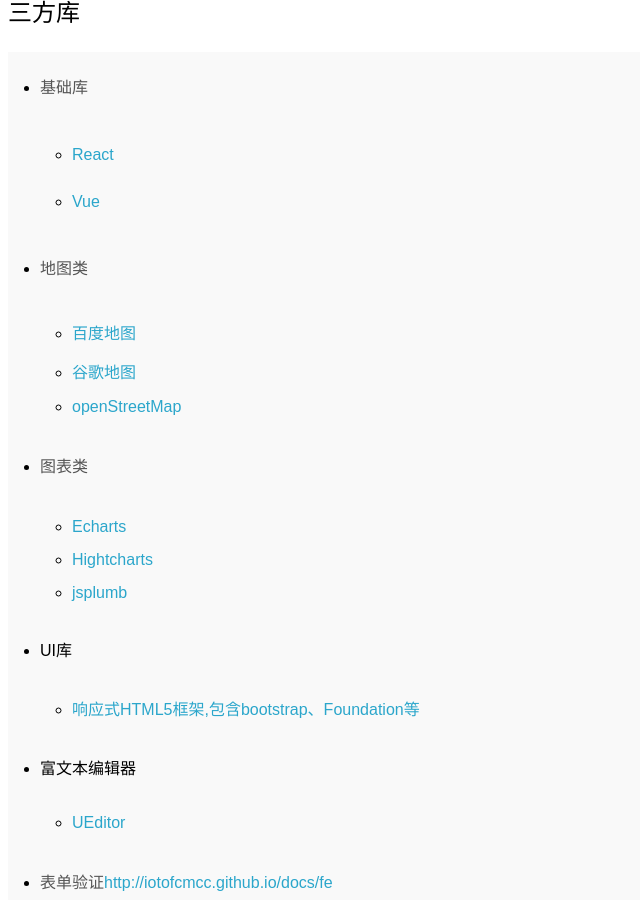
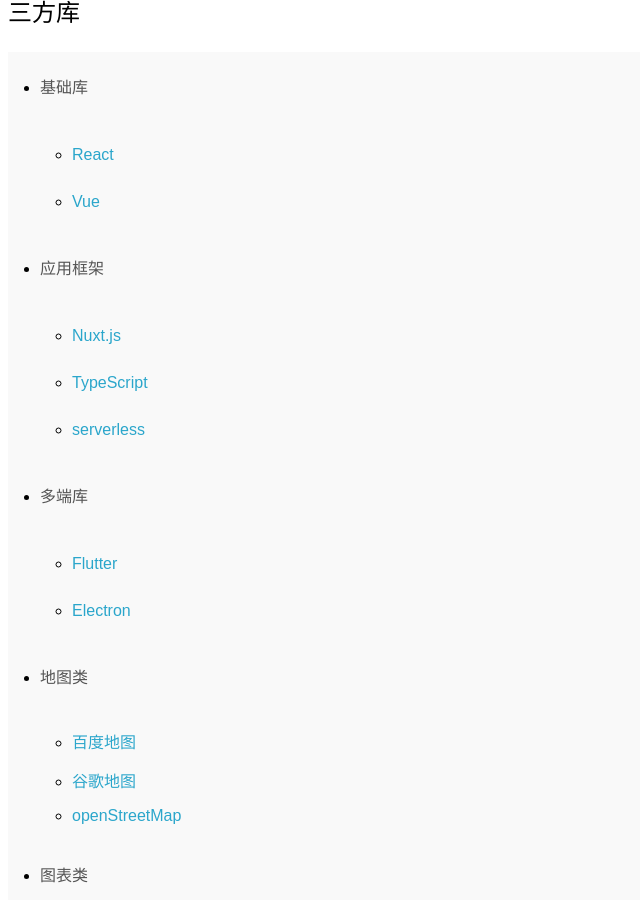
Before and after one commit to libmw/webdemos, a Jekyll site: the page built from index.md, in a window 1280 px wide and 900 px high, scrolled down 1335 px. Shown: the whole window, without its empty margins (0-640 px from the left). Built offline with Jekyll 4.4.1, drawn with Linux system fonts in a browser that asks for light colours.

Commit message:
add some lib

```diff
--- a/index.md
+++ b/index.md
@@ -64,6 +64,20 @@
     * [React](lib/react.html)
 
     * [Vue](lib/vue.html)
+
+* 应用框架
+
+    * [Nuxt.js](lib/nuxt.html)
+
+    * [TypeScript](lib/typescript.html)
+
+    * [serverless](lib/serverless.html)
+
+* 多端库
+
+    * [Flutter](lib/flutter.html)
+
+    * [Electron](lib/vue.html)
 
 
 
```
